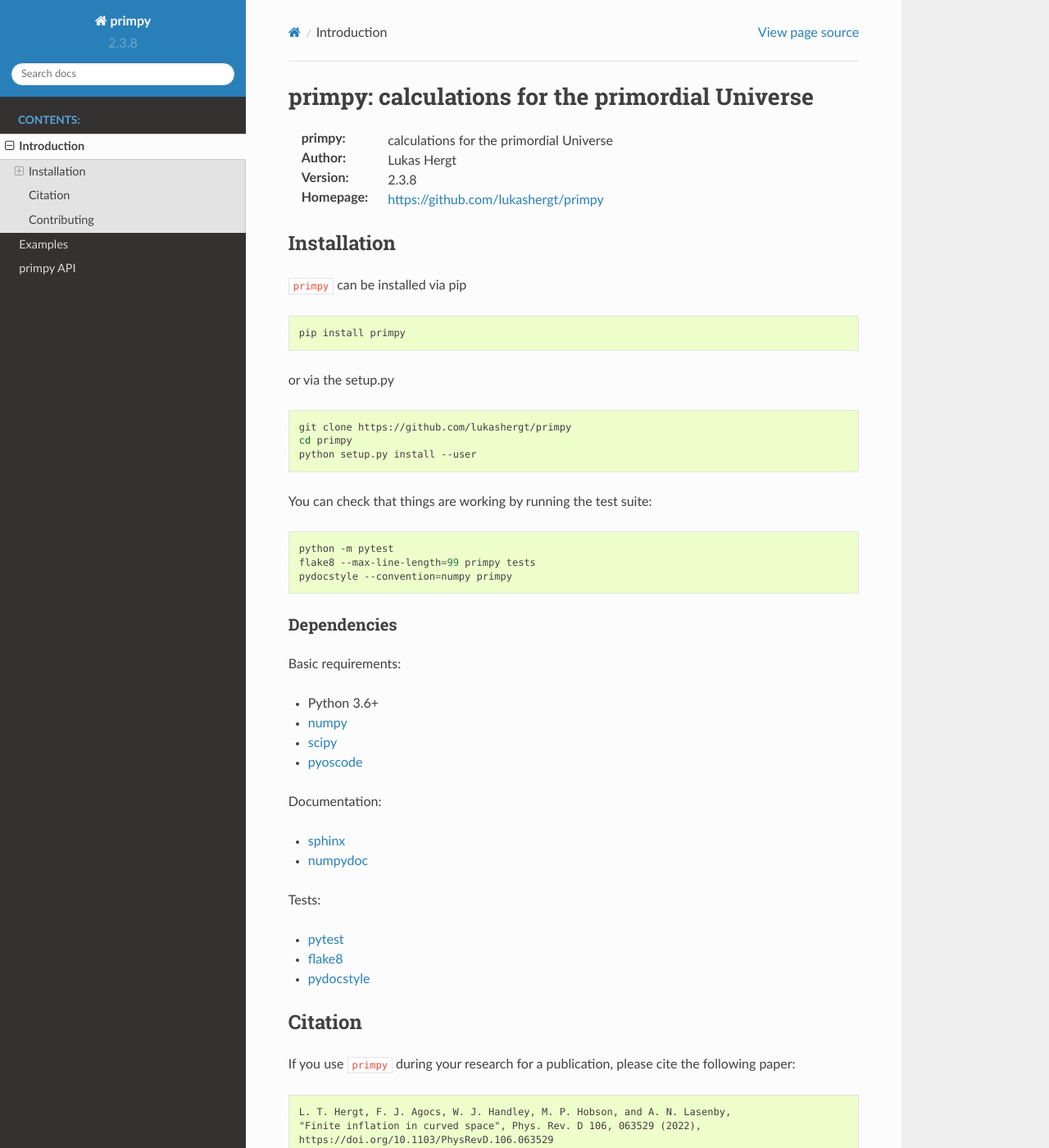
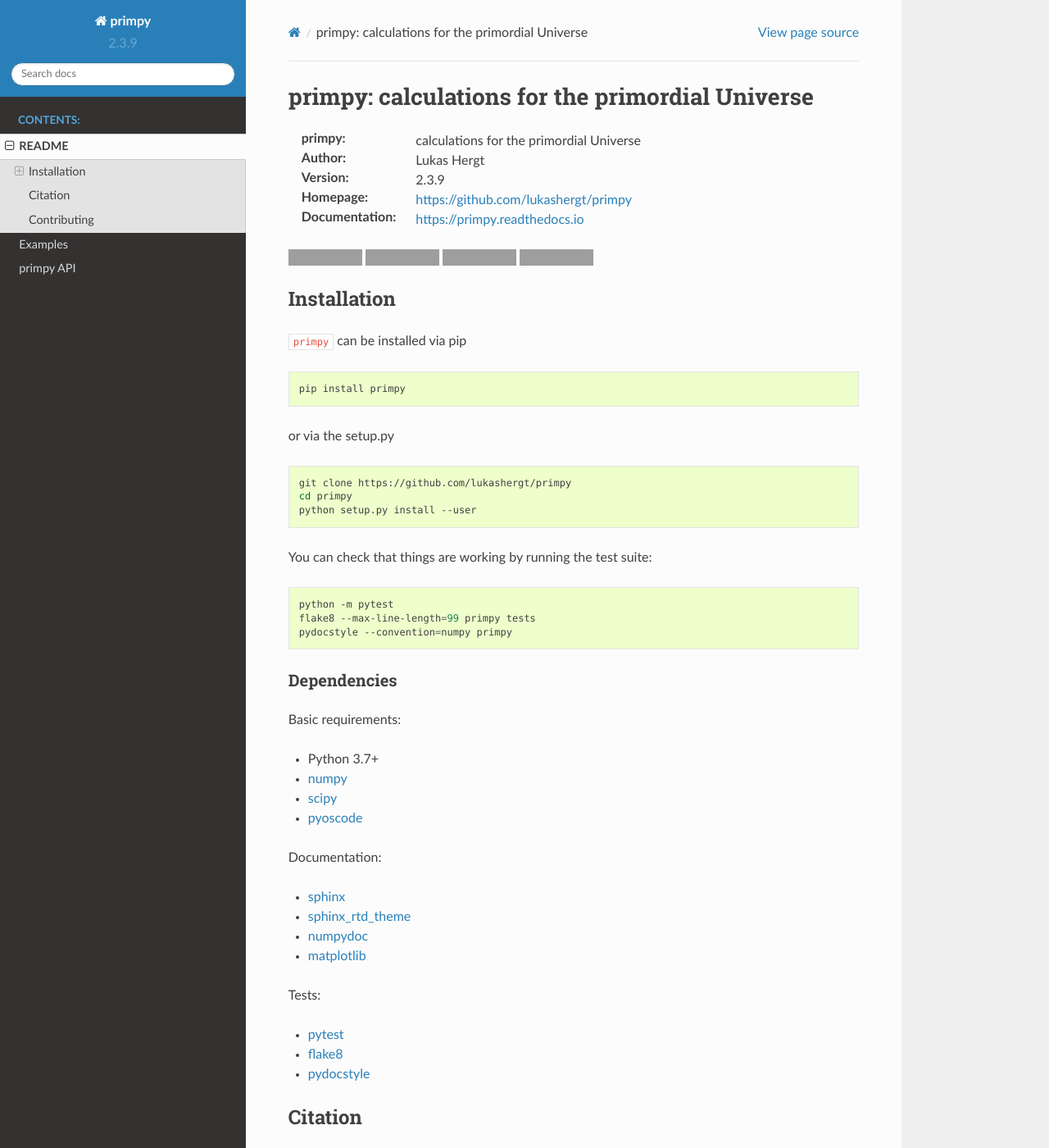
Before and after one commit to lukashergt/primpy, a Sphinx documentation site: the page built from docs/source/readme.rst, in a window 1280 px wide and 1400 px high. Shown: the whole window at 82% size. Built offline with Sphinx 7.4.7 and the Read the Docs theme 2.0.0, drawn with Linux system fonts in a browser that asks for light colours; grey boxes are pictures that could not be loaded.

Commit message:
Link readthedocs (#28)
* add link to readthedocs and badges to README

* remove codecov token which should not be needed anymore now that the repo is public

* fix badges

* improve doc structure

* update doc dependencies, version bump to 2.3.9

* unify `yml` file ending

```diff
--- a/README.rst
+++ b/README.rst
@@ -3,8 +3,22 @@
 ================================================
 :primpy: calculations for the primordial Universe
 :Author: Lukas Hergt
-:Version: 2.3.8
+:Version: 2.3.9
 :Homepage: https://github.com/lukashergt/primpy
+:Documentation: https://primpy.readthedocs.io
+
+.. image:: https://github.com/lukashergt/primpy/actions/workflows/pythonpackage.yml/badge.svg?branch=master
+    :target: https://github.com/lukashergt/primpy/actions/workflows/pythonpackage.yml
+    :alt: Build Status
+.. image:: https://codecov.io/gh/lukashergt/primpy/branch/master/graph/badge.svg?token=USS4K53PY0
+    :target: https://codecov.io/gh/lukashergt/primpy
+    :alt: Test Coverage
+.. image:: https://readthedocs.org/projects/primpy/badge/?version=latest
+    :target: https://primpy.readthedocs.io/en/latest/?badge=latest
+    :alt: Documentation Status
+.. image:: https://badge.fury.io/py/primpy.svg
+    :target: https://badge.fury.io/py/primpy
+    :alt: PyPi version
 
 
 Installation
@@ -38,7 +52,7 @@
 
 Basic requirements:
 
-- Python 3.6+
+- Python 3.7+
 - `numpy <https://pypi.org/project/numpy/>`__
 - `scipy <https://pypi.org/project/scipy/>`__
 - `pyoscode <https://pypi.org/project/pyoscode/>`__
@@ -46,7 +60,9 @@
 Documentation:
 
 - `sphinx <https://pypi.org/project/Sphinx/>`__
+- `sphinx_rtd_theme <https://pypi.org/project/sphinx-rtd-theme/>`__
 - `numpydoc <https://pypi.org/project/numpydoc/>`__
+- `matplotlib <https://pypi.org/project/matplotlib/>`__
 
 Tests:
 
--- a/docs/source/index.rst
+++ b/docs/source/index.rst
@@ -3,18 +3,14 @@
     You can adapt this file completely to your liking, but it should at least
     contain the root `toctree` directive.
 
-Introduction
-============
-
 .. toctree::
     :maxdepth: 2
     :caption: Contents:
 
-    Introduction <intro>
+    README <readme>
     Examples <examples>
     primpy API <primpy>
 
-.. include:: ../../README.rst
 
 Indices and tables
 ==================
--- a/docs/source/intro.rst
+++ b/docs/source/readme.rst
@@ -1,3 +1,2 @@
-.. title:: Introduction
 
 .. include:: ../../README.rst
--- a/primpy/__version__.py
+++ b/primpy/__version__.py
@@ -1,4 +1,4 @@
 #!/usr/bin/env python
 """:mod:`primpy.__version__`: version file for primpy."""
 
-__version__ = '2.3.8'
+__version__ = '2.3.9'
```
Also changed, not shown: .readthedocs.yml (renamed from .readthedocs.yaml).
